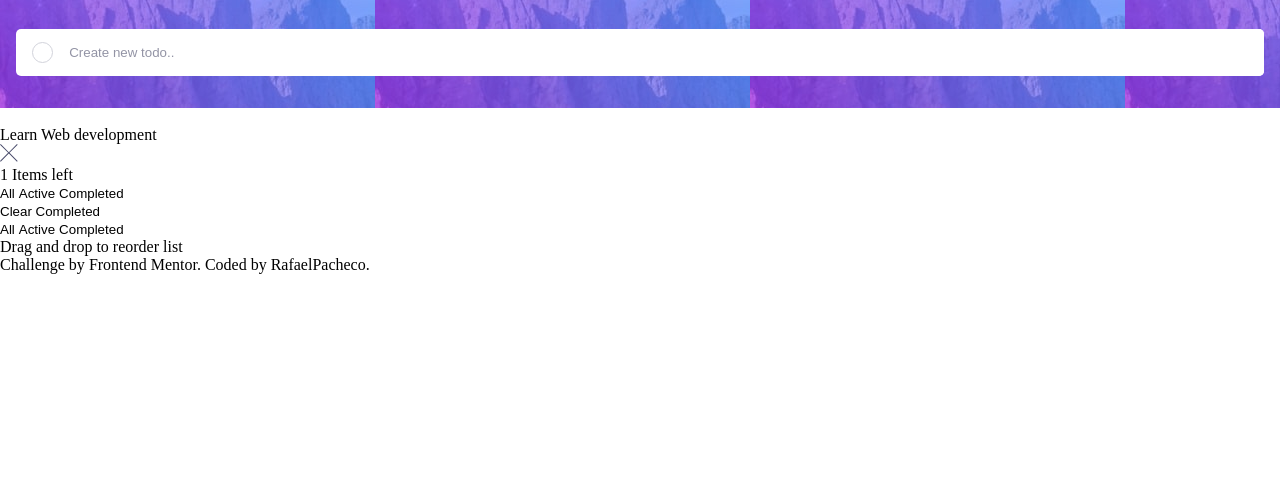
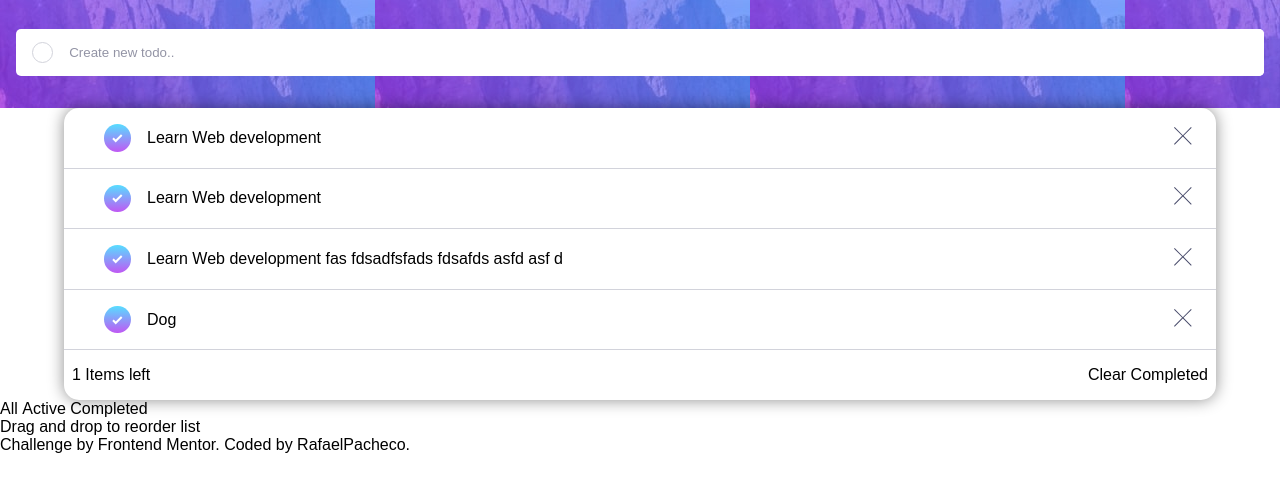
Before and after one commit to rafa64H/todo-app, a plain HTML site: page index.html in a window 1280 px wide. Shown: the part 72-564 px from the top of the page. Drawn offline with Linux system fonts and the light colour scheme.

Commit message:
I styled the list and changed classes of the remove icon for each list item.
I wrote classes for <button> and <img> for list-item__remove because
I couldn't style the background gradient. Also I added more <li> for the
<ul> to preview better the list

```diff
--- a/css/main.css
+++ b/css/main.css
@@ -29,12 +29,14 @@
     margin: 0;
     max-width: auto;
     box-sizing: border-box;
+    font-family: sans-serif;
 }
 
 button{
     background: none;
     border: none;
     cursor: pointer;
+    font-size: 1rem;
 }
 
 a{
@@ -67,8 +69,6 @@ header{
 
     user-select: none;
 }
-
-
 /*Header--*/
 
 
@@ -116,6 +116,39 @@ header{
 }
 
 .list-container{
+    width: 90%;
+    margin: 0 auto;
 
+    border-radius: 15px;
+    box-shadow: 0rem 0rem 1rem  rgba(0, 0, 0, 0.45);
+}
+
+.list-item{
+    display: flex;
+    align-items: center;
+
+    border-bottom: 1px solid var(--light-Light-Grayish-Blue);
+    padding: 1em 1.5em;
+}
+.circle-shape--li{
+    background: var(--Chec-Background);
+    border: none;
+    margin-right: 1em;
+    padding: 0.3em 0.5em;
+}
+.list-item__remove-btn-tag{
+    margin-left: auto;
+}
+
+.list-container-bottom{
+    display: flex;
+    align-items: center;
+    justify-content: space-between;
+
+    padding: 1em 0.5em;
+}
+
+.bottom-filters--1{
+    display: none;
 }
 /*List and list items--*/
--- a/index.html
+++ b/index.html
@@ -35,13 +35,49 @@
 
       <li class="list-item">
 
-        <button class="list-item__check">
+        <button class="list-item__check circle-shape circle-shape--li">
           <img src="images/icon-check.svg" class="list-item__check-img" alt="Check completed task">
         </button>
 
         <p class="list-item__text">Learn Web development</p>
 
-        <button><img src="images/icon-cross.svg" alt="" class="list-item__remove"></button>
+        <button class="list-item__remove-btn-tag"><img src="images/icon-cross.svg" alt="" class="list-item__remove-img"></button>
+
+      </li>
+
+      <li class="list-item">
+
+        <button class="list-item__check circle-shape circle-shape--li">
+          <img src="images/icon-check.svg" class="list-item__check-img" alt="Check completed task">
+        </button>
+
+        <p class="list-item__text">Learn Web development</p>
+
+        <button class="list-item__remove-btn-tag"><img src="images/icon-cross.svg" alt="" class="list-item__remove-img"></button>
+
+      </li>
+
+      <li class="list-item">
+
+        <button class="list-item__check circle-shape circle-shape--li">
+          <img src="images/icon-check.svg" class="list-item__check-img" alt="Check completed task">
+        </button>
+
+        <p class="list-item__text">Learn Web development fas fdsadfsfads fdsafds asfd asf d</p>
+
+        <button class="list-item__remove-btn-tag"><img src="images/icon-cross.svg" alt="" class="list-item__remove-img"></button>
+
+      </li>
+
+      <li class="list-item">
+
+        <button class="list-item__check circle-shape circle-shape--li">
+          <img src="images/icon-check.svg" class="list-item__check-img" alt="Check completed task">
+        </button>
+
+        <p class="list-item__text">Dog</p>
+
+        <button class="list-item__remove-btn-tag"><img src="images/icon-cross.svg" alt="" class="list-item__remove-img"></button>
 
       </li>
 
@@ -51,7 +87,7 @@
       <p class="">1 Items left</p>
 
       <!--<filters on desktop>-->
-      <div class="bottom-filters">
+      <div class="bottom-filters bottom-filters--1">
         <button class="filter-btns">All</button>
         <button class="filter-btns">Active</button>
         <button class="filter-btns" >Completed</button>
@@ -65,7 +101,7 @@
 
 
   <!--<filters on mobile>-->
-  <div>
+  <div class="bottom-filters bottom-filters--2">
     <button class="filter-btns">All</button>
     <button class="filter-btns">Active</button>
     <button class="filter-btns">Completed</button>
```
